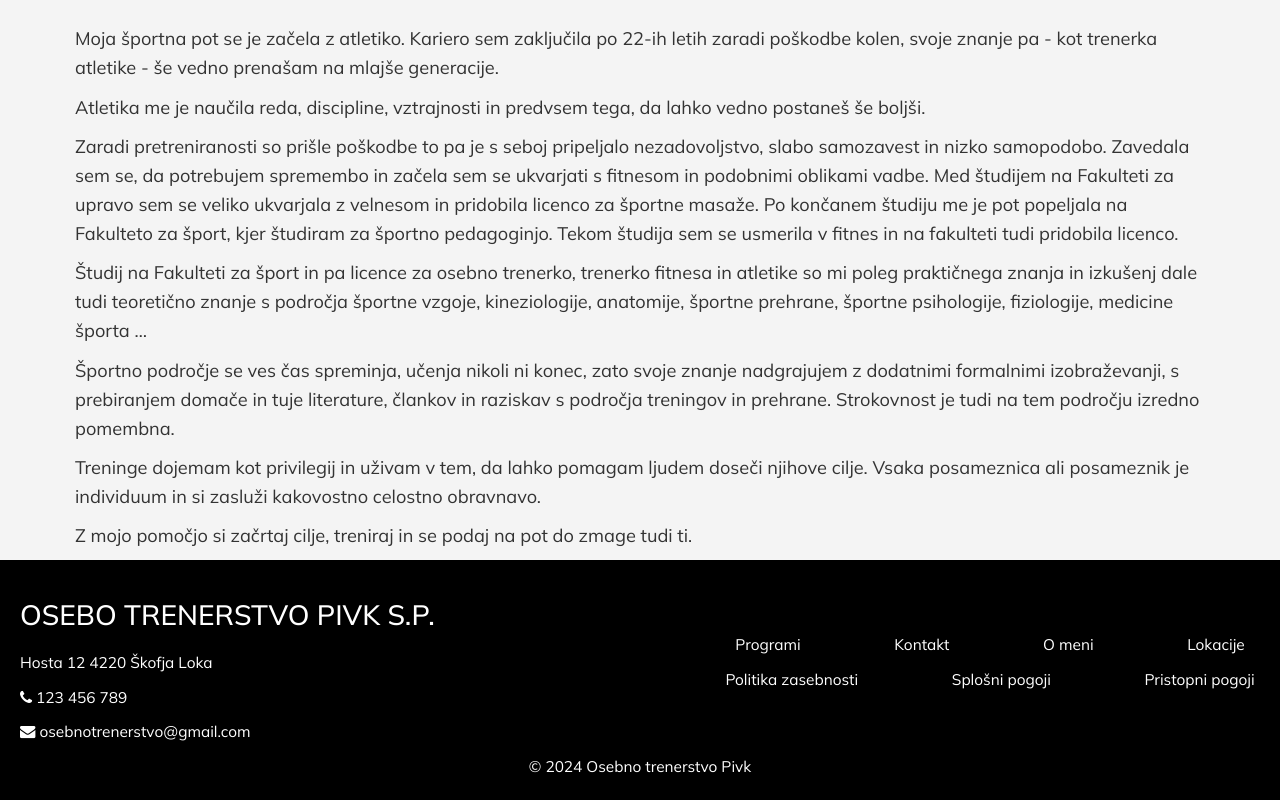
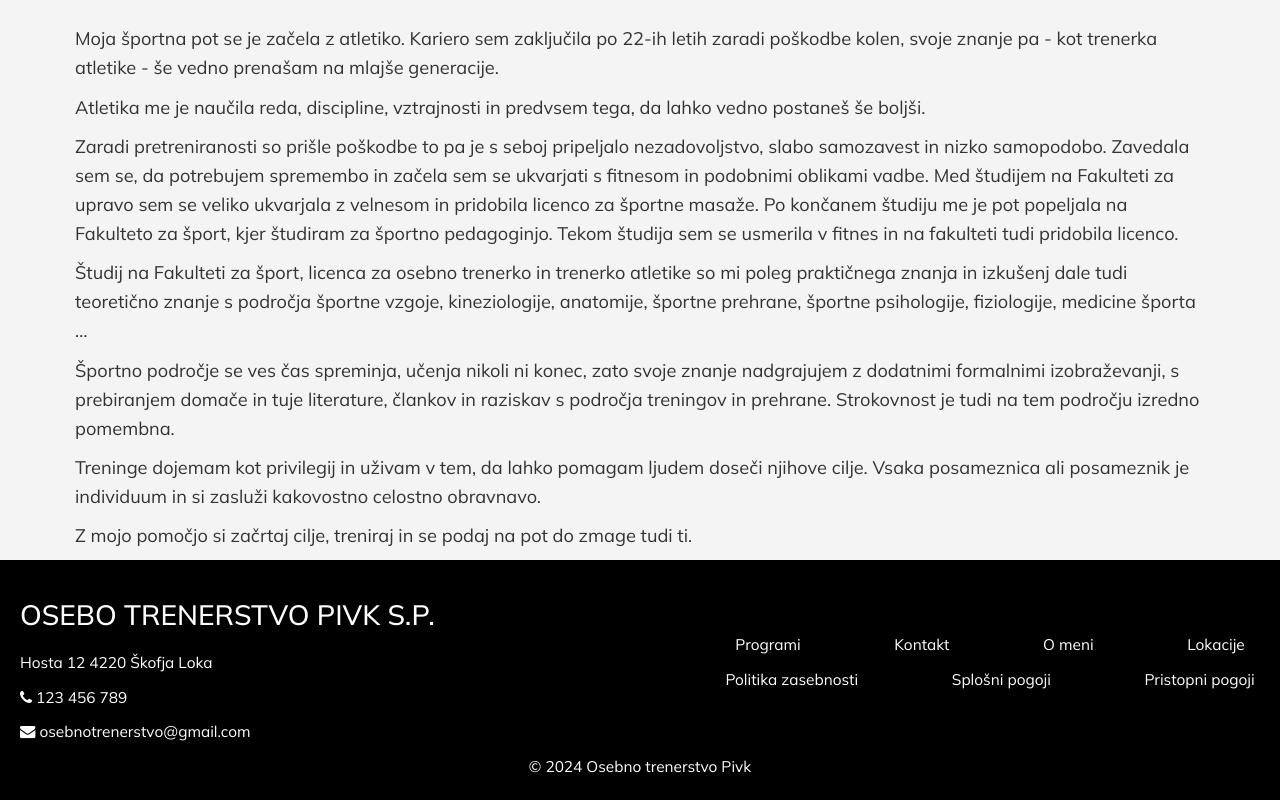
Before and after one commit to patrik066/patrik066.github.io, a plain HTML site: page omeni.html in a window 1280 px wide. Shown: the part 954-1754 px from the top of the page. Drawn offline with nearby package versions, Linux system fonts and the light colour scheme.

Commit message:
Update omeni.html

```diff
--- a/omeni.html
+++ b/omeni.html
@@ -49,7 +49,7 @@
             <p>Moja športna pot se je začela z atletiko. Kariero sem zaključila po 22-ih letih zaradi poškodbe kolen, svoje znanje pa - kot trenerka atletike - še vedno prenašam na mlajše generacije.</p>
             <p>Atletika me je naučila reda, discipline, vztrajnosti in predvsem tega, da lahko vedno postaneš še boljši.</p>
             <p>Zaradi pretreniranosti so prišle poškodbe to pa je s seboj pripeljalo nezadovoljstvo, slabo samozavest in nizko samopodobo. Zavedala sem se, da potrebujem spremembo in začela sem se ukvarjati s fitnesom in podobnimi oblikami vadbe. Med študijem na Fakulteti za upravo sem se veliko ukvarjala z velnesom in pridobila licenco za športne masaže. Po končanem študiju me je pot popeljala na Fakulteto za šport, kjer študiram za športno pedagoginjo. Tekom študija sem se usmerila v fitnes in na fakulteti tudi pridobila licenco.</p>
-            <p>Študij na Fakulteti za šport in pa licence za osebno trenerko, trenerko fitnesa in atletike so mi poleg praktičnega znanja in izkušenj dale tudi teoretično znanje s področja športne vzgoje, kineziologije, anatomije, športne prehrane, športne psihologije, fiziologije, medicine športa …</p>
+            <p>Študij na Fakulteti za šport, licenca za osebno trenerko in trenerko atletike so mi poleg praktičnega znanja in izkušenj dale tudi teoretično znanje s področja športne vzgoje, kineziologije, anatomije, športne prehrane, športne psihologije, fiziologije, medicine športa …</p>
             <p>Športno področje se ves čas spreminja, učenja nikoli ni konec, zato svoje znanje nadgrajujem z dodatnimi formalnimi izobraževanji, s prebiranjem domače in tuje literature, člankov in raziskav s področja treningov in prehrane. Strokovnost je tudi na tem področju izredno pomembna.</p>
             <p>Treninge dojemam kot privilegij in uživam v tem, da lahko pomagam ljudem doseči njihove cilje. Vsaka posameznica ali posameznik je individuum in si zasluži kakovostno celostno obravnavo.</p>
             <p>Z mojo pomočjo si začrtaj cilje, treniraj in se podaj na pot do zmage tudi ti.</p>
```
